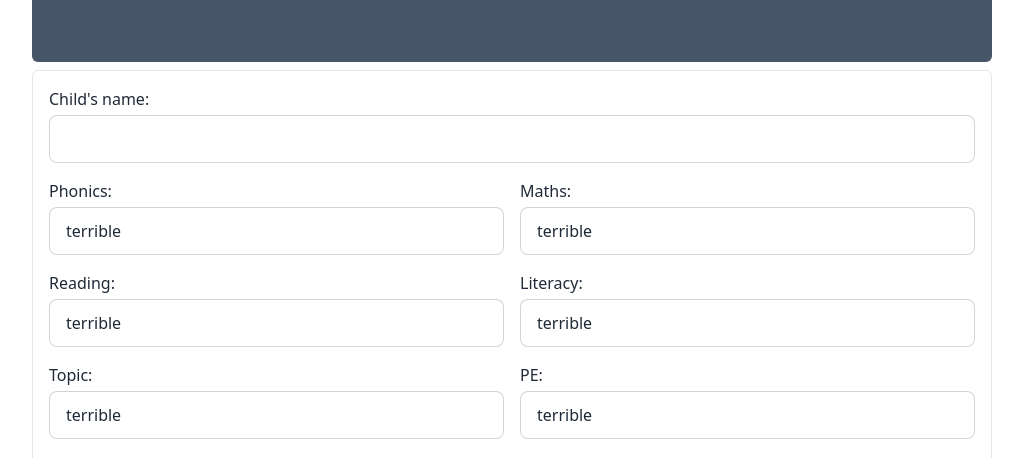
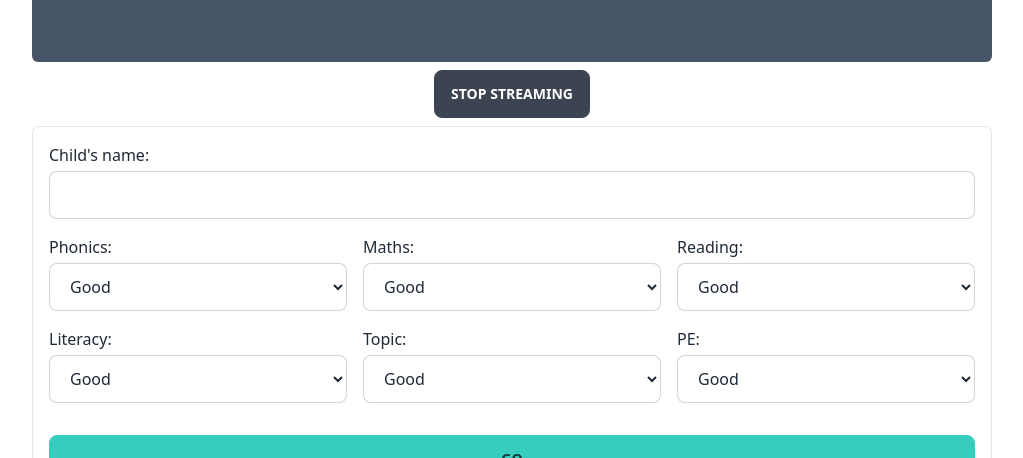
Before and after one commit to owennicol/report-ai, a SvelteKit app: page / in a window 1280 px wide. Shown: the part 494-952 px from the top of the page, without its empty margins (128-1151 px from the left). Built offline with nearby package versions, Linux system fonts and the light colour scheme.

Commit message:
Cancel streaming button

```diff
--- a/src/lib/components/ChatMessage.svelte
+++ b/src/lib/components/ChatMessage.svelte
@@ -24,11 +24,11 @@
 			? 'prose'
 			: ''} "
 	>
-		<SvelteMarkdown source={message} />
-		<!-- {#if type === 'user'}
-			Write me a report for {childName}
+		{#if type === 'user'}
+			Please write me a report for {childName}
 		{:else}
-		{/if} -->
+			<SvelteMarkdown source={message} />
+		{/if}
 		<!-- {message} -->
 	</div>
 </div>
--- a/src/routes/+page.svelte
+++ b/src/routes/+page.svelte
@@ -2,23 +2,25 @@
 	import ChatMessage from '$lib/components/ChatMessage.svelte'
 	import type { ChatCompletionRequestMessage } from 'openai'
 	import { SSE } from 'sse.js'
-	import { allSubjects } from '../utils/utils'
+	import { allSubjects, possibleAssessments } from '../utils/utils'
 	import type { Subjects } from '../types/types'
 
-	const initialAttributes = ['funny']
+	const initialAttribute = possibleAssessments[4]
 
-	const subjects = new Map<Subjects, string[]>()
+	let subjects = new Map<Subjects, string>()
 	allSubjects.forEach((subject) => {
-		subjects.set(subject, ['terrible'])
+		subjects.set(subject, initialAttribute)
 	})
 
 	let query: string = ''
-	let attributes: string[] = initialAttributes
+
 	let answer: string = ''
 	let loading: boolean = false
 	let chatMessages: ChatCompletionRequestMessage[] = []
 	let scrollToDiv: HTMLDivElement
 	let childName: string = ''
+
+	let eventSource: SSE
 
 	function scrollToBottom() {
 		setTimeout(function () {
@@ -27,12 +29,10 @@
 	}
 
 	const handleSubmit = async () => {
-		const subjectsString = [...subjects].reduce((acc, [subject, values]) => {
-			acc += `{${subject}: ${values.join(', ')}}, `
+		const subjectsString = [...subjects].reduce((acc, [subject, value]) => {
+			acc += `{${subject}: ${value}}, `
 			return acc
 		}, '')
-
-		console.log('====> subjectsString:', subjectsString)
 
 		loading = true
 		childName = query
@@ -41,15 +41,19 @@
 			{ role: 'user', content: `{ childName: ${childName}, ${subjectsString}}` }
 		]
 
-		const eventSource = new SSE('/api/chat', {
+		eventSource = new SSE('/api/chat', {
 			headers: {
 				'Content-Type': 'application/json'
 			},
 			payload: JSON.stringify({ messages: chatMessages })
 		})
 
+		//reset values
 		query = ''
-		attributes = initialAttributes
+		subjects.forEach((_, key) => {
+			subjects.set(key, initialAttribute)
+		})
+		subjects = subjects
 
 		eventSource.addEventListener('error', handleError)
 
@@ -77,19 +81,30 @@
 		scrollToBottom()
 	}
 
+	function onDestroy() {
+		eventSource.close()
+	}
+
 	function handleError<T>(err: T) {
 		loading = false
 		query = ''
 		answer = ''
 		console.error(err)
 	}
+
+	function onChange(event: Event) {
+		const { name, value } = event.target as HTMLInputElement
+		subjects.set(name as Subjects, value)
+	}
 </script>
 
-<div class="flex flex-col pt-4 w-full px-8 items-center gap-2">
+<div class="flex flex-col pt-4 w-full px-4 md:px-8 items-center gap-2">
 	<div>
 		<h1 class="text-2xl font-bold w-full text-center">School Report AI</h1>
 	</div>
-	<div class="h-[500px] w-full bg-slate-600 rounded-md p-4 overflow-y-auto flex flex-col gap-4">
+	<div
+		class="h-[500px] w-full bg-slate-600 rounded-md p-4 overflow-y-auto flex flex-col gap-4 relative"
+	>
 		<div class="flex flex-col gap-2">
 			<ChatMessage
 				type="assistant"
@@ -108,6 +123,7 @@
 		</div>
 		<div class="" bind:this={scrollToDiv} />
 	</div>
+	<button class="btn" type="button" on:click={onDestroy}>Stop streaming</button>
 	<form
 		class="flex flex-col w-full rounded-md gap-4 bg-white dark:bg-gray-800 p-4 align-middle items-center border dark:border-gray-900"
 		on:submit|preventDefault={() => handleSubmit()}
@@ -116,11 +132,20 @@
 			<label for="child-name" class="w-full mb-1 flex">Child's name:</label>
 			<input type="text" class="input input-bordered w-full" name="child-name" bind:value={query} />
 		</div>
-		<div class="grid grid-cols-2 gap-4 w-full">
+		<div class="grid grid-cols-2 md:grid-cols-3 gap-4 w-full">
 			{#each [...subjects] as [subject, value]}
 				<div class="flex flex-col flex-shrink-0">
 					<label for={subject} class="w-full mb-1 flex">{subject}:</label>
-					<input type="text" class="input input-bordered w-full" bind:value />
+					<select
+						class="input input-bordered w-full"
+						on:change={onChange}
+						name={subject}
+						bind:value
+					>
+						{#each possibleAssessments as assessment}
+							<option value={assessment}>{assessment}</option>
+						{/each}
+					</select>
 				</div>
 			{/each}
 		</div>
--- a/src/routes/api/chat/+server.ts
+++ b/src/routes/api/chat/+server.ts
@@ -68,7 +68,7 @@ export const POST: RequestHandler = async ({ request }) => {
 
 			The report that you author should be provided in plain ASCII text, but the text should include the tags and annotations used in markdown. Each heading should have an h2 tag, and each paragraph should have an p tag.
 
-			The first line of the report should be in this template: Year R report for [child name], with only the child's name in bold.
+			The first line of the report should be in this template: <h1>Year R report for [child name]</h1>, with only the child's name in bold.
 
 			At the end of the report, include the following text:
 			"""<h2>Overall:</h2>
--- a/src/types/types.ts
+++ b/src/types/types.ts
@@ -1,4 +1,4 @@
-import type { allSubjects } from "../utils/utils";
+import { allSubjects, possibleAssessments } from "../utils/utils";
 
 export type Subjects = (typeof allSubjects)[number]
-export type AllSubjects = Subjects[]
+export type PossibleAssessments = (typeof possibleAssessments)[number]
--- a/src/utils/utils.ts
+++ b/src/utils/utils.ts
@@ -1 +1,11 @@
 export const allSubjects = ['Phonics', 'Maths', 'Reading', 'Literacy', 'Topic', 'PE'] as const
+
+export const possibleAssessments = [
+  'Failing',
+  'Very Bad',
+  'Bad',
+  'OK',
+  'Good',
+  'Very Good',
+  'Excellent'
+] as const
```
